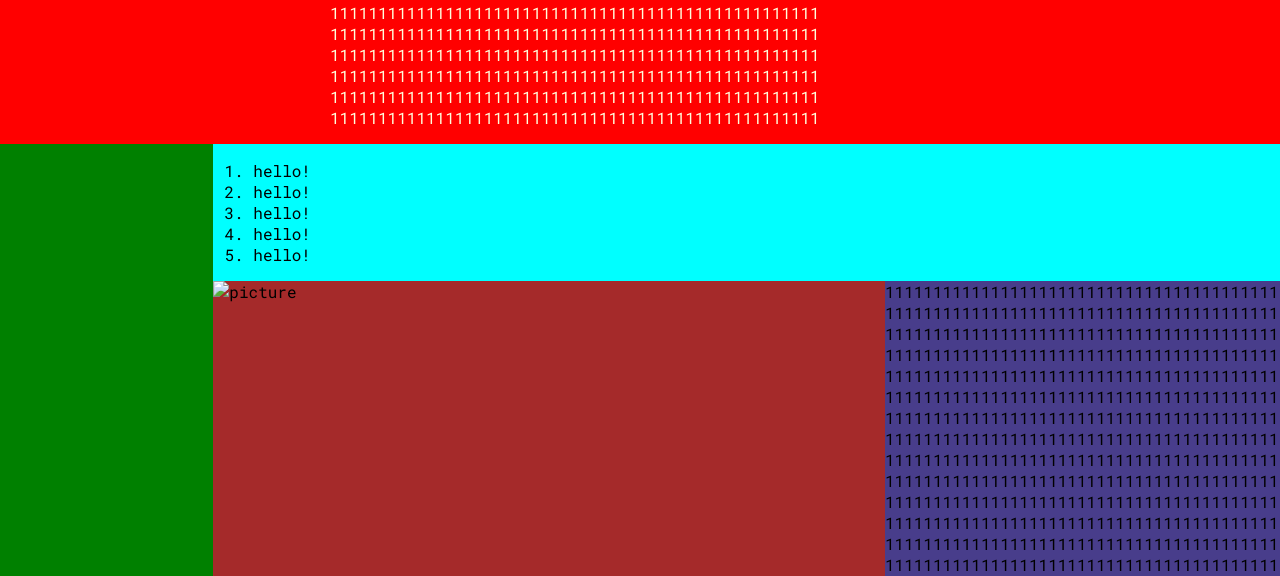
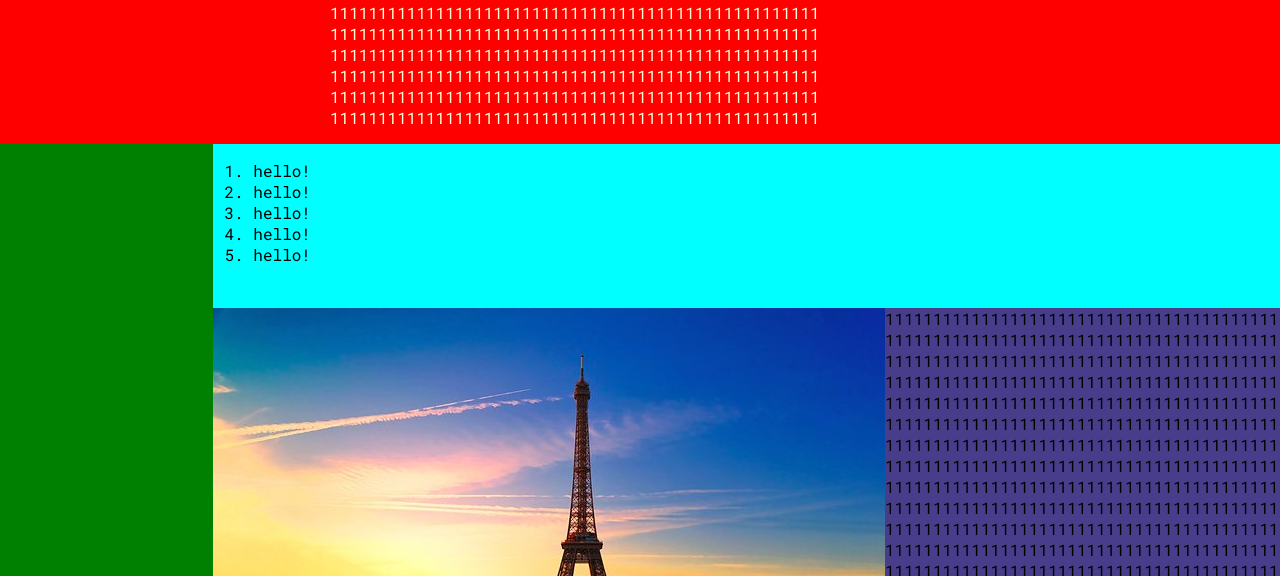
Before and after one commit to DanielJorn/web-lab1, a website: page pages/contacts.html in a window 1280 px wide. Shown: the part 224-800 px from the top of the page. Drawn offline with Linux system fonts and the light colour scheme.

Commit message:
absolute links

```diff
--- a/pages/contacts.html
+++ b/pages/contacts.html
@@ -53,7 +53,7 @@
         </ol>
       </div>
       <div class="middleBlock">
-        <img src="pic1" alt="picture" />
+        <img src="/images/pic1.jpg" alt="picture" />
       </div>
       <div class="rightBlock">
         111111111111111111111111111111111111111111111111111
```
